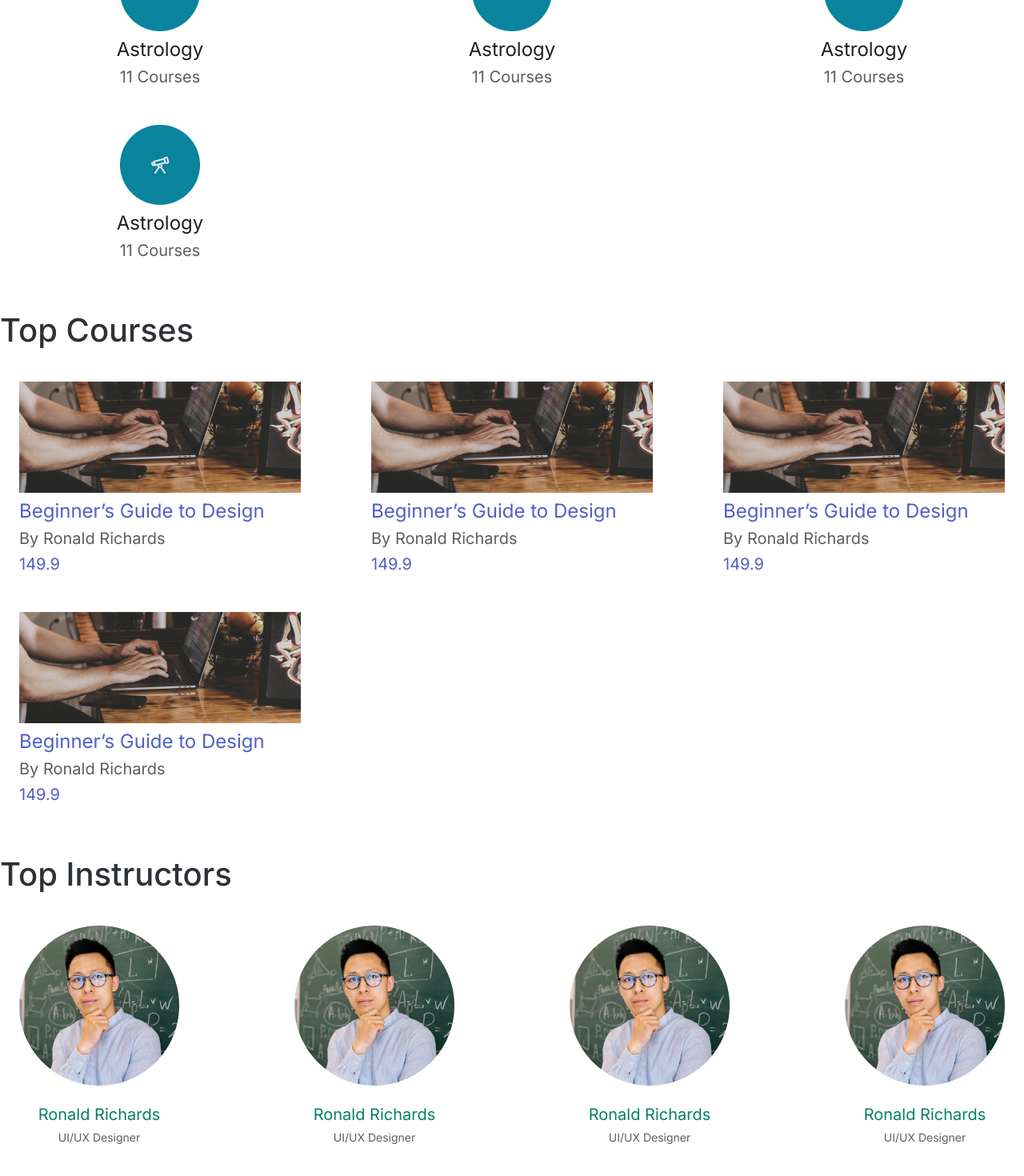
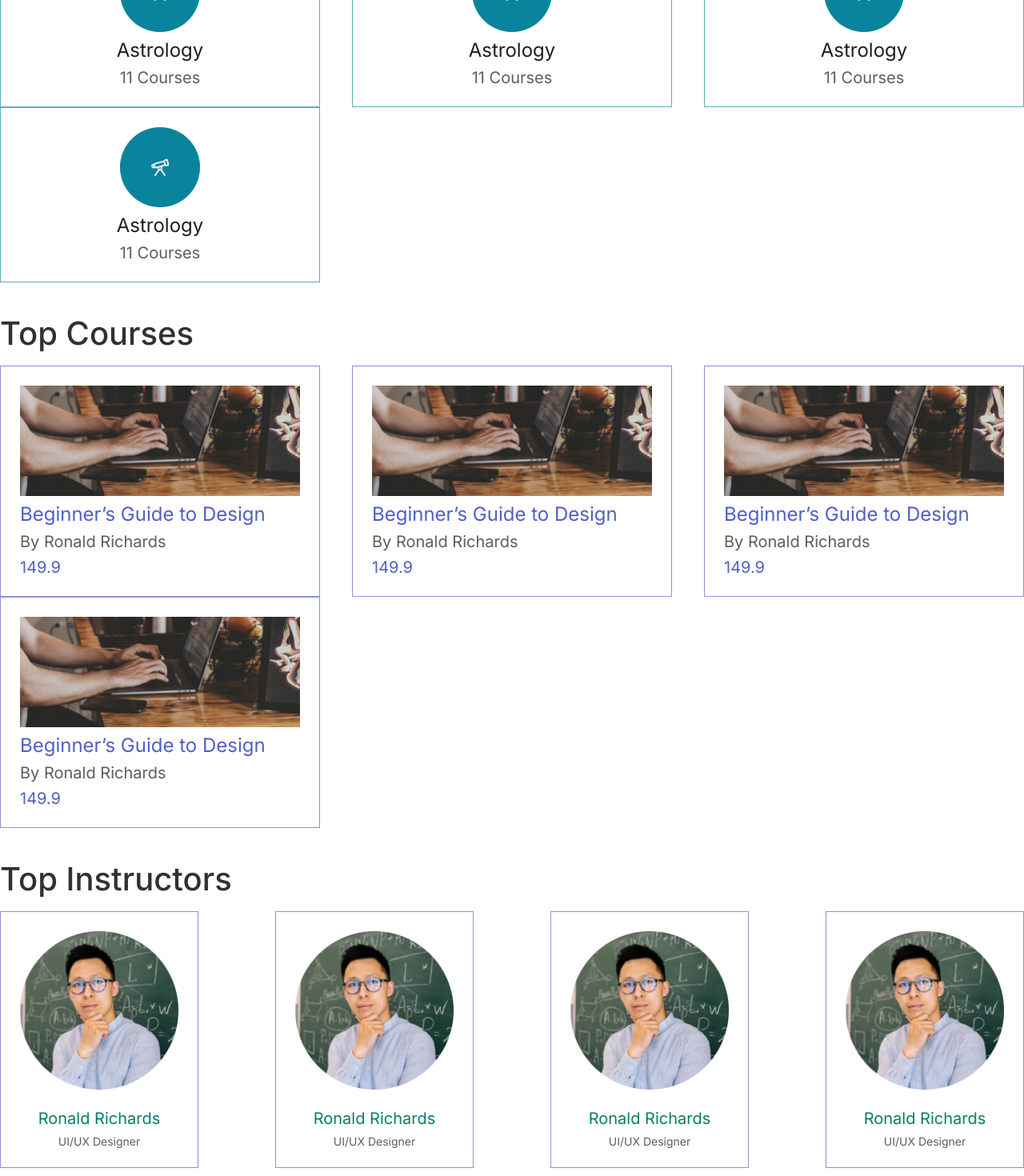
Before and after one commit to DASHAAAD/byway, a Next.js app: page / in a window 1280 px wide. Shown: the part 900-2370 px from the top of the page at 80% size. Built offline with nearby package versions, Linux system fonts and the light colour scheme.

Commit message:
рамки стили

```diff
--- a/src/components/astrologyCards/AstrologyCards.module.css
+++ b/src/components/astrologyCards/AstrologyCards.module.css
@@ -6,6 +6,8 @@
     padding: 24px;
     width: 400px;
     background-color: #fff;
+
+    border: 1px solid rgba(0, 127, 152, 0.64);
 }
 
 .image {
@@ -16,11 +18,11 @@
     margin-bottom: 8px;
     font-size: 24px;
     line-height: 29px;
-    color: #1C2024;
+    color: #1c2024;
 }
 
 .text {
     font-size: 20px;
     line-height: 24px;
-   color: rgba(28, 32, 36, 0.72)
+    color: rgba(28, 32, 36, 0.72);
 }
--- a/src/components/card/card.module.css
+++ b/src/components/card/card.module.css
@@ -2,6 +2,8 @@
     padding: 24px;
     width: 400px;
     background-color: #fff;
+
+    border: 1px solid rgba(73, 88, 198, 0.64);
 }
 
 .img {
--- a/src/components/categoryCard/CategoryCard.module.css
+++ b/src/components/categoryCard/CategoryCard.module.css
@@ -5,6 +5,8 @@
     flex-direction: column;
     align-items: center;
     background-color: #fff;
+
+    border: 1px solid rgba(73, 88, 198, 0.64);
 }
 
 .img {
--- a/src/page/home/Home.tsx
+++ b/src/page/home/Home.tsx
@@ -55,7 +55,7 @@ const HomePage: FunctionComponent = () => {
                     <h2 className={styles.title}>Top Categories</h2>
                     <ul className={styles.List}>
                         <li className={styles.Item}>
-                            <AstrologyCards />
+                            <AstrologyCards/>
                         </li>
                         <li className={styles.Item}>
                             <AstrologyCards />
```
